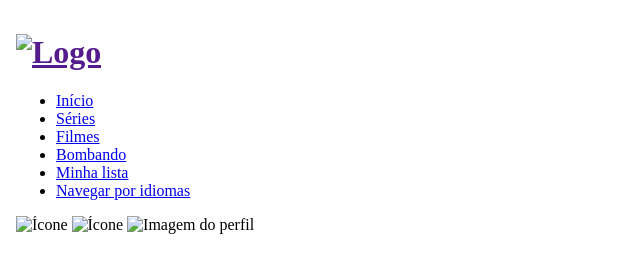
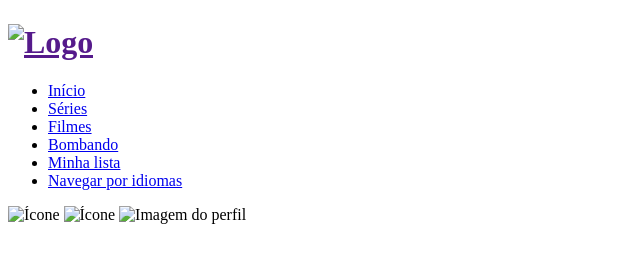
Before and after one commit to kelvinsouza2014/netflix_clone, a plain HTML site: page index.html in a window 1280 px wide. Shown: the whole page, without its empty margins (0-640 px from the left). Drawn offline with Linux system fonts and the light colour scheme; files that its build step writes are made by us from their sources.

Commit message:
Desenvolvimento de

```diff
--- a/index.html
+++ b/index.html
@@ -16,7 +16,12 @@
             rel="stylesheet"
         />
         <!-- FOLHAS DE ESTILO -->
-        <link rel="stylesheet" href="./src/css/style.css" />
+        <link rel="stylesheet" href="./assets/css/page_formatting/reset.css" />
+        <link rel="stylesheet" href="./assets/css/index/style.css" />
+        <link rel="stylesheet" href="./assets/css/index/header.css" />
+        <link rel="stylesheet" href="./assets/css/index/nav.css" />
+        <link rel="stylesheet" href="./assets/css/index/main.css" />
+        <link rel="stylesheet" href="./assets/css/index/footer.css" />
     </head>
     <body>
         <header>
```
